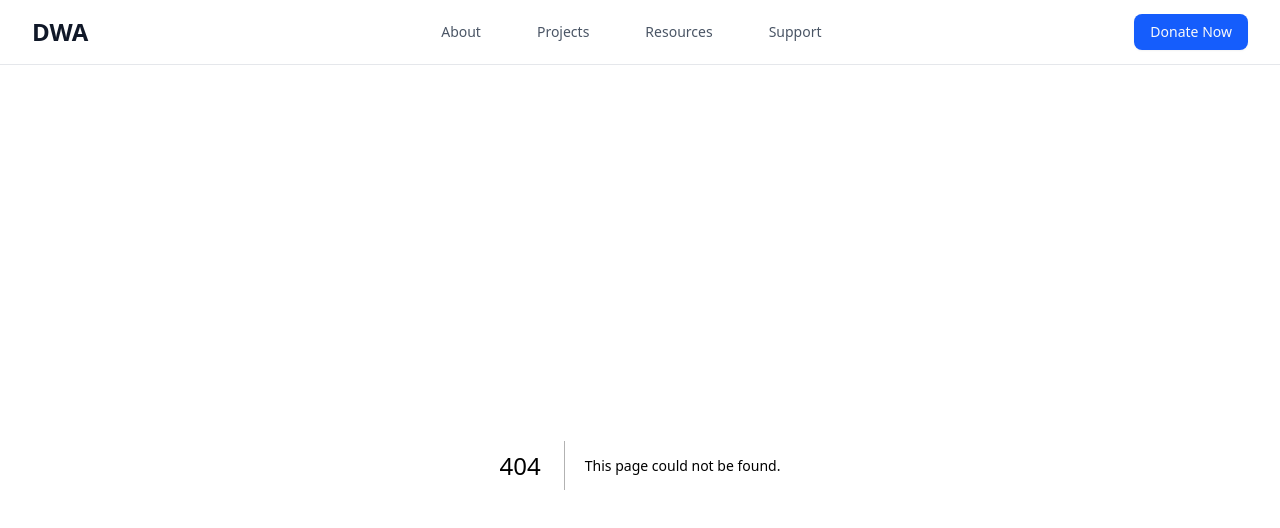
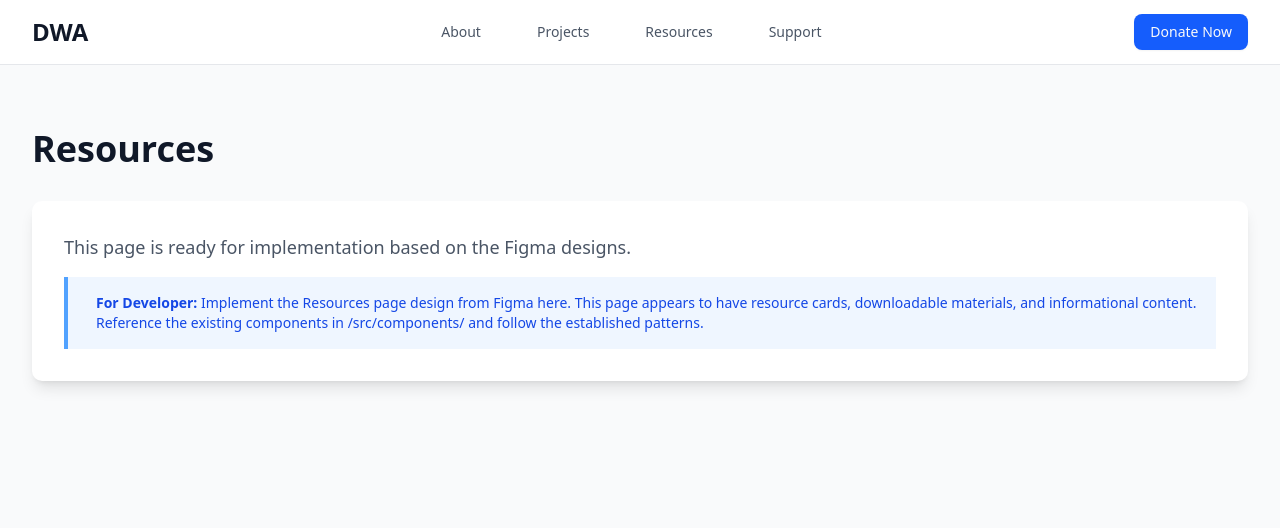
Before and after one commit to Sc0tticus/dwa-website-2025, a Next.js app: page /resources in a window 1280 px wide. Before the commit this address had no page. Shown: the top 528 px of the page. Built offline with nearby package versions, Linux system fonts and the light colour scheme.

Commit message:
Creating template pages for about, projects, resources, support

```diff
--- /dev/null
+++ b/src/app/about/page.js
@@ -0,0 +1,24 @@
+export default function AboutPage() {
+  return (
+    <div className="min-h-screen bg-gray-50">
+      <div className="max-w-7xl mx-auto px-4 sm:px-6 lg:px-8 py-16">
+        <h1 className="text-4xl font-bold text-gray-900 mb-8">About Us</h1>
+        <div className="bg-white rounded-lg shadow-lg p-8">
+          <p className="text-lg text-gray-600 mb-4">
+            This page is ready for implementation based on the Figma designs.
+          </p>
+          <div className="bg-blue-50 border-l-4 border-blue-400 p-4">
+            <div className="flex">
+              <div className="ml-3">
+                <p className="text-sm text-blue-700">
+                  <strong>For Developer:</strong> Implement the About Us page design from Figma here.
+                  Reference the existing components in /src/components/ and follow the established patterns.
+                </p>
+              </div>
+            </div>
+          </div>
+        </div>
+      </div>
+    </div>
+  );
+}
--- /dev/null
+++ b/src/app/projects/page.js
@@ -0,0 +1,25 @@
+export default function ProjectsPage() {
+  return (
+    <div className="min-h-screen bg-gray-50">
+      <div className="max-w-7xl mx-auto px-4 sm:px-6 lg:px-8 py-16">
+        <h1 className="text-4xl font-bold text-gray-900 mb-8">Projects</h1>
+        <div className="bg-white rounded-lg shadow-lg p-8">
+          <p className="text-lg text-gray-600 mb-4">
+            This page is ready for implementation based on the Figma designs.
+          </p>
+          <div className="bg-blue-50 border-l-4 border-blue-400 p-4">
+            <div className="flex">
+              <div className="ml-3">
+                <p className="text-sm text-blue-700">
+                  <strong>For Developer:</strong> Implement the Projects page design from Figma here.
+                  This page appears to have project cards, maps, and detailed project information.
+                  Reference the existing components in /src/components/ and follow the established patterns.
+                </p>
+              </div>
+            </div>
+          </div>
+        </div>
+      </div>
+    </div>
+  );
+}
--- /dev/null
+++ b/src/app/resources/page.js
@@ -0,0 +1,25 @@
+export default function ResourcesPage() {
+  return (
+    <div className="min-h-screen bg-gray-50">
+      <div className="max-w-7xl mx-auto px-4 sm:px-6 lg:px-8 py-16">
+        <h1 className="text-4xl font-bold text-gray-900 mb-8">Resources</h1>
+        <div className="bg-white rounded-lg shadow-lg p-8">
+          <p className="text-lg text-gray-600 mb-4">
+            This page is ready for implementation based on the Figma designs.
+          </p>
+          <div className="bg-blue-50 border-l-4 border-blue-400 p-4">
+            <div className="flex">
+              <div className="ml-3">
+                <p className="text-sm text-blue-700">
+                  <strong>For Developer:</strong> Implement the Resources page design from Figma here.
+                  This page appears to have resource cards, downloadable materials, and informational content.
+                  Reference the existing components in /src/components/ and follow the established patterns.
+                </p>
+              </div>
+            </div>
+          </div>
+        </div>
+      </div>
+    </div>
+  );
+}
--- /dev/null
+++ b/src/app/support/page.js
@@ -0,0 +1,25 @@
+export default function SupportPage() {
+  return (
+    <div className="min-h-screen bg-gray-50">
+      <div className="max-w-7xl mx-auto px-4 sm:px-6 lg:px-8 py-16">
+        <h1 className="text-4xl font-bold text-gray-900 mb-8">Support</h1>
+        <div className="bg-white rounded-lg shadow-lg p-8">
+          <p className="text-lg text-gray-600 mb-4">
+            This page is ready for implementation based on the Figma designs.
+          </p>
+          <div className="bg-blue-50 border-l-4 border-blue-400 p-4">
+            <div className="flex">
+              <div className="ml-3">
+                <p className="text-sm text-blue-700">
+                  <strong>For Developer:</strong> Implement the Support page design from Figma here.
+                  This page appears to have support options, contact information, and ways to get involved.
+                  Reference the existing components in /src/components/ and follow the established patterns.
+                </p>
+              </div>
+            </div>
+          </div>
+        </div>
+      </div>
+    </div>
+  );
+}
```
